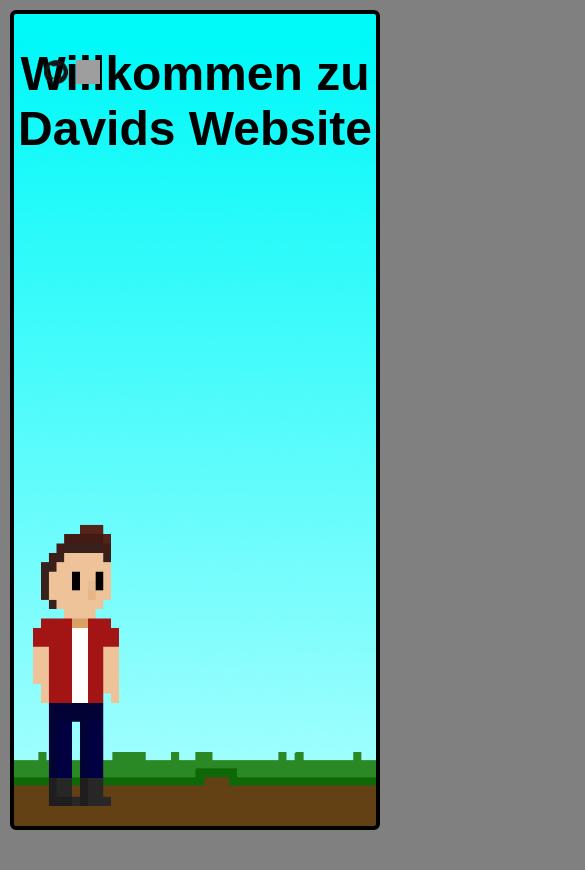
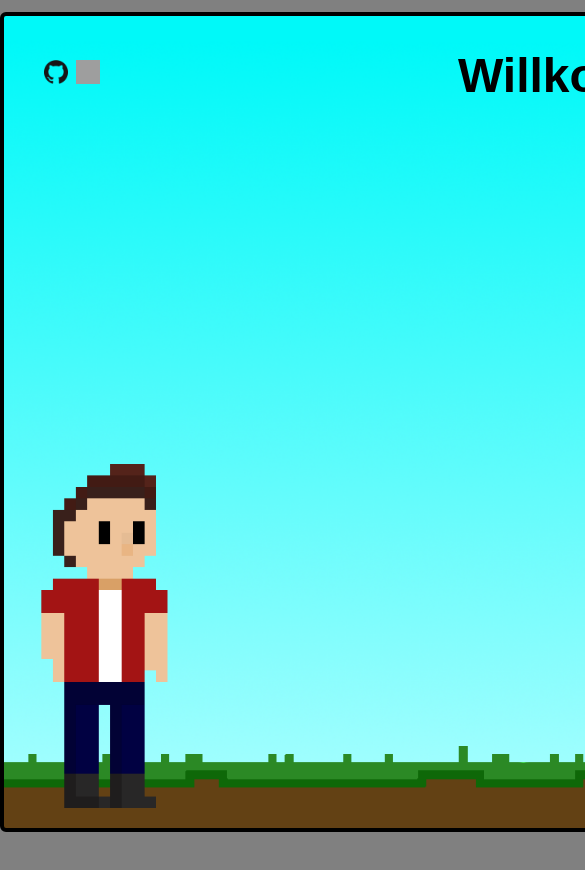
Before and after one commit to fischerxyz/myWebsite, an Angular app: page / in a window 390 px wide. Shown: the top 870 px of the page, 585 px wide, since content can reach past the window. Built offline with nearby package versions, Linux system fonts and the light colour scheme; grey boxes are pictures that could not be loaded.

Commit message:
Make background and figure responsive

```diff
--- a/src/app/app.component.css
+++ b/src/app/app.component.css
@@ -5,9 +5,11 @@ main {
 
 .container {
     position: static;
-    top:10px;
-    left: 10px;
-    right: 10px;
+    aspect-ratio: 18 / 9;
+    left: 0;
+    right: 0;
+    margin: auto;
+    top: 10px;
     bottom: 10px;
 
     visibility: hidden;
--- a/src/app/app.component.html
+++ b/src/app/app.component.html
@@ -1,23 +1,23 @@
 <div id="main" style=" scroll-behavior: smooth;">
   <div class="container" style="visibility: visible; position: fixed; background-image: url('assets/images/Background_1.png');  background-size: cover; ">
     <h1 class="centeredText">Willkommen zu Davids Website</h1>
-    <img class="image" src="assets\images\512-David_Normal-001.png" alt="David Normal" width="250" height="300">
+    <img class="image" src="assets\images\512-David_Normal-001.png" alt="David Normal" [attr.width]="figureWidth" [attr.height]="figureHeight">
   </div>
   <div class="container" style="visibility: visible; position: fixed; background-image: url('assets/images/Background_School.png'); background-size: cover; ">
     <h1 class="centeredText">Schule</h1>
     <section startDate="09/2008" endDate="07/2016" description="Abitur" location="Platen-Gymnasium Ansbach"></section>
-    <img class="image" src="assets\images\512-David_School-001.png" alt="David Normal" width="250" height="300">
+    <img class="image" src="assets\images\512-David_School-001.png" alt="David Normal" [attr.width]="figureWidth" [attr.height]="figureHeight">
   </div>
   <div class="container" style="visibility: visible; position: fixed; background-image: url('assets/images/Background_Siemens.png');  background-size: cover; ">
     <h1 class="centeredText">Ausbildung</h1>
     <section startDate="09/2017" endDate="02/2020" description="Associate Engineer Information Technology inkl. Fachinformatiker
     für Anwendungsentwicklung" location="Siemens AG"></section>
-    <img class="image" src="assets\images\512-David_Siemens-001.png" alt="David Normal" width="250" height="300">
+    <img class="image" src="assets\images\512-David_Siemens-001.png" alt="David Normal" [attr.width]="figureWidth" [attr.height]="figureHeight">
   </div>
   <div class="container" style="visibility: visible; position: fixed; background-image: url('assets/images/Background_SiemensWork.png');  background-size: cover; ">
     <h1 class="centeredText">Beruflich Laufbahn</h1>
     <section startDate="02/2020" endDate="heute" description="Software Engineer" location="Siemens AG"></section>
-    <img class="image" src="assets\images\512-David_Siemens-002.png" alt="David Normal" width="250" height="300">
+    <img class="image" src="assets\images\512-David_Siemens-002.png" alt="David Normal" [attr.width]="figureWidth" [attr.height]="figureHeight">
   </div>
   <div class="container" style="visibility: visible; position: fixed; background-image: url('assets/images/Background_2.png');  background-size: cover; ">
     <h1 class="centeredText">Lehrgänge</h1>
@@ -25,15 +25,15 @@
     <section startDate="05/2021" description="Professional Scrum Master I" location="scrum.org"></section>
     <section startDate="09/2021" description="ISQTB Certified Tester Foundation Level"></section>
     <section startDate="10/2021" description="ISQTB Certified Tester FL Extension – Agile Tester"></section>
-    <img class="image" src="assets\images\512-David_Normal-001.png" alt="David Normal" width="250" height="300">
+    <img class="image" src="assets\images\512-David_Normal-001.png" alt="David Normal" [attr.width]="figureWidth" [attr.height]="figureHeight">
   </div>
   <div class="container">
     4
-    <img class="image" src="assets\images\512-David_Normal-001.png" alt="David Normal" width="250" height="300">
+    <img class="image" src="assets\images\512-David_Normal-001.png" alt="David Normal" [attr.width]="figureWidth" [attr.height]="figureHeight">
   </div>
   <div class="container">
     5
-    <img class="image" src="assets\images\512-David_Normal-001.png" alt="David Normal" width="250" height="300">
+    <img class="image" src="assets\images\512-David_Normal-001.png" alt="David Normal" [attr.width]="figureWidth" [attr.height]="figureHeight">
   </div>
 
 
--- a/src/app/app.component.ts
+++ b/src/app/app.component.ts
@@ -6,14 +6,18 @@ import { Component, HostListener, OnInit } from '@angular/core';
   styleUrls: ['./app.component.css']
 })
 export class AppComponent implements OnInit {
-  title = 'Davids-Website';
-
+  title = "Davids-Website";
+  figureHeight: any = "0px";
+  figureWidth: any = "0px";
 
   ngOnInit(): void {
     //window.scrollTo(0, 0);
     var displayResultionX = window.innerHeight;
 
     var containers = Array.prototype.slice.call(document.getElementsByClassName("container"));
+
+    this.figureHeight = displayResultionX / 23 * 10 + 'px';
+    this.figureWidth = this.figureHeight / 6 * 5 + 'px';
 
     for(var i = 0; i < containers.length; i++){
       //Height = Resolution - Padding - Borderradius
@@ -53,11 +57,10 @@ export class AppComponent implements OnInit {
           var position = width/(clientHeight/(scrollbarPosition - i * clientHeight)) - 20;
           images[i].style.left = position + 'px';
         }
-        console.log(images[i].style.visibility != 'visible')
         if(containers[i].style.visibility != 'visible'){
           containers[i].animate([
             // keyframes
-            { transform: 'translateX(2000px)' },
+            { transform: 'translateX(' + window.innerWidth + 'px)' },
             { transform: 'translateX(0px)' }
           ], {
             // timing options
@@ -74,7 +77,7 @@ export class AppComponent implements OnInit {
           containers[i].animate([
             // keyframes
             { transform: 'translateX(0px)' },
-            { transform: 'translateX(-2000px)' }
+            { transform: 'translateX(-' + window.innerWidth + 'px)' },
           ], {
             // timing options
             duration: 1000,
```
